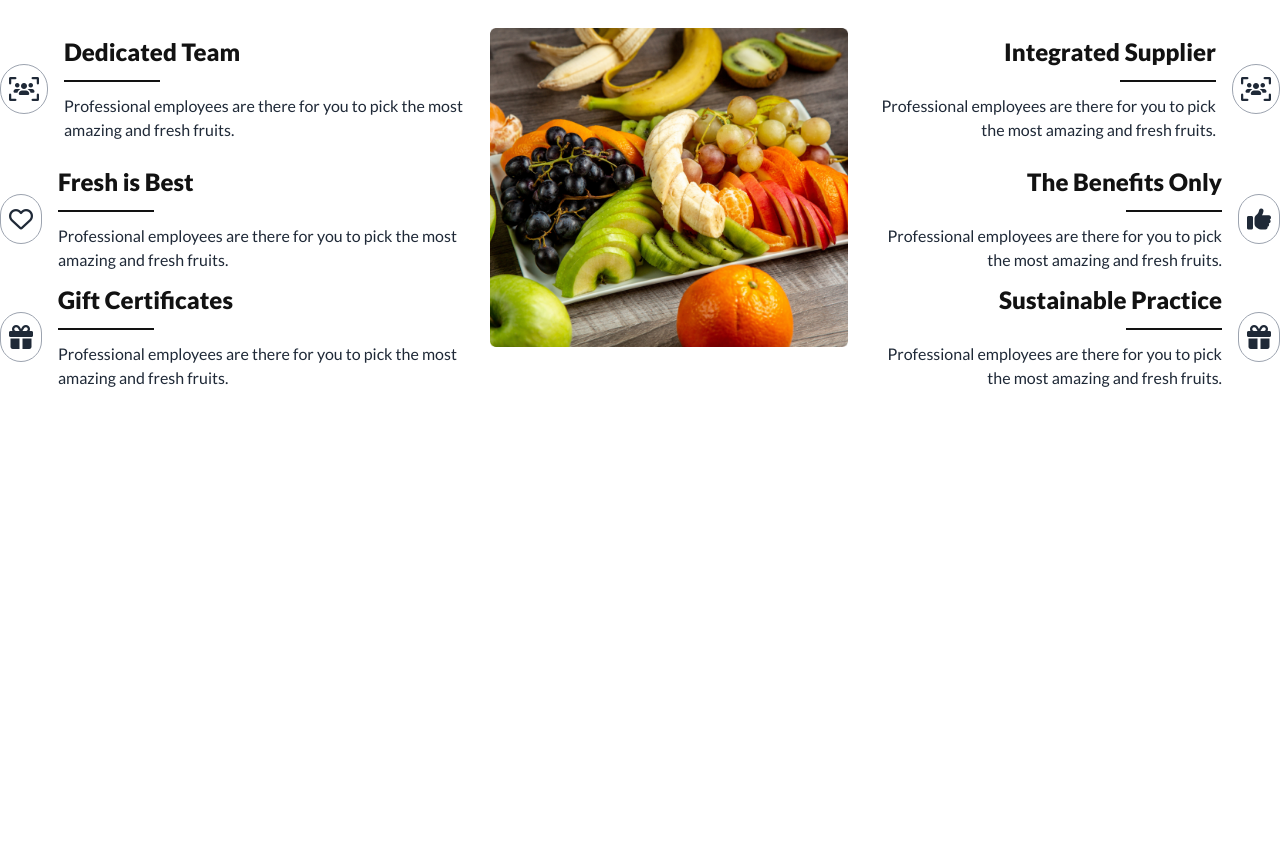
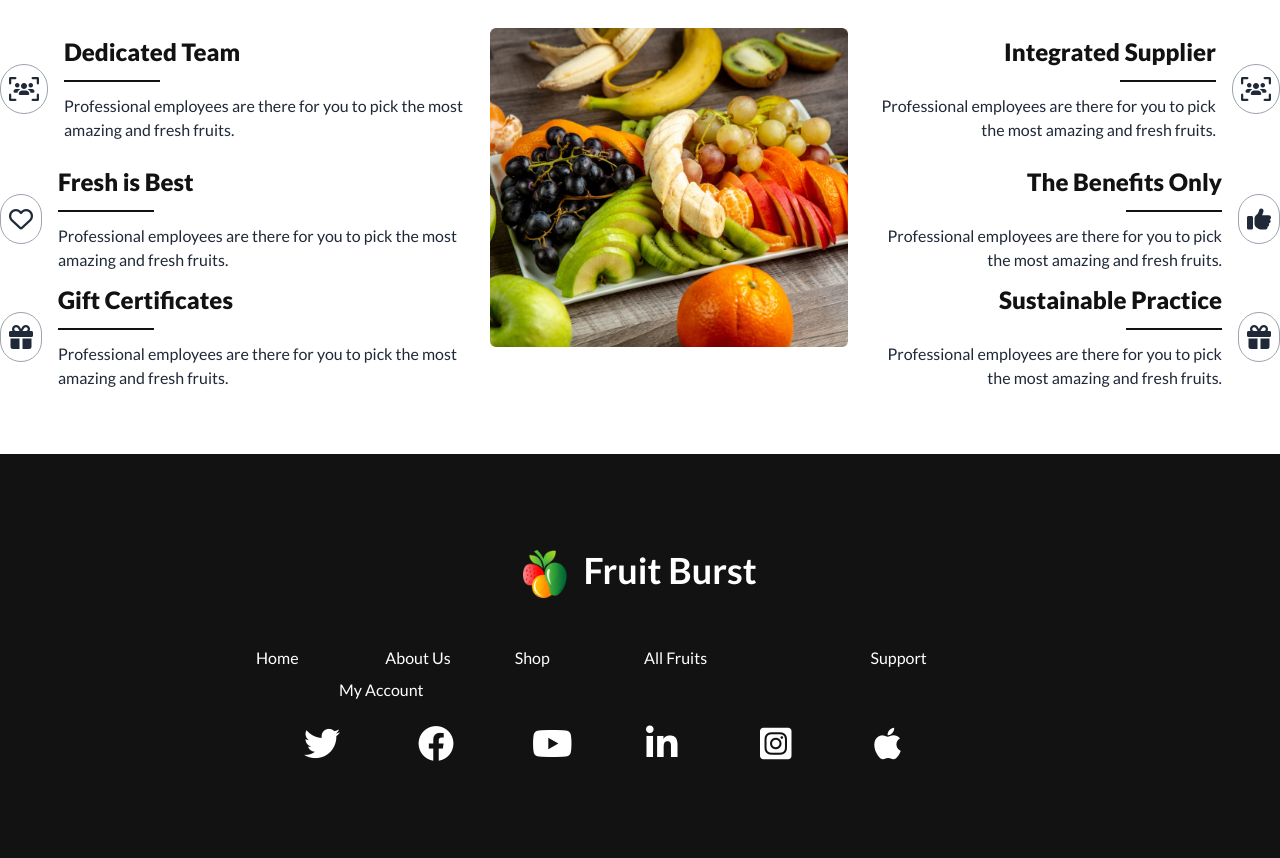
Before and after one commit to jewelmia24/assignment3-fruit-brust, a plain HTML site: page index.html in a window 1280 px wide. Shown: the part 1802-2660 px from the top of the page. Before the commit the page ends 2256 px from the top, so only its background shows below. Drawn offline with nearby package versions, Linux system fonts and the light colour scheme.

Commit message:
added footer section

```diff
--- a/index.html
+++ b/index.html
@@ -539,8 +539,41 @@
         </section>
         <!-- why chose us section end -->
 
+    </main>
 
-    </main>
+
+    <footer class="bg-[#121212]">
+        <section class="py-24 max-w-3xl mx-4 md:mx-6 lg:mx-auto">
+            <div class="flex gap-4 justify-center">
+                <img class="w-8 lg:w-11" src="./images/logo.png" alt="">
+                <h3 class="text-[#FFF] text-2xl lg:text-4xl font-bold">Fruit Burst</h3>
+            </div>
+
+            <div class="mt-12">
+                <ul class="grid grid-cols-4 lg:grid-cols-6 gap-2 text-white">
+                    <li><a href="">Home</a></li>
+                    <li><a href=""></a>About Us</li>
+                    <li><a href=""></a>Shop</li>
+                    <li><a href=""></a>All Fruits</li>
+                    <li class="col-span-2 flex justify-center"><a href=""></a>Support</li>
+                    <li class="col-span-2 flex justify-center"><a href=""></a>My Account</li>
+                </ul>
+            </div>
+
+            <div class="text-white text-2xl lg:text-4xl grid grid-cols-6 gap-3 lg:grid-cols-6 mt-6 max-w-2xl mx-auto">
+                <i class="fa-brands fa-twitter"></i>
+                <i class="fa-brands fa-facebook"></i>
+                <i class="fa-brands fa-youtube"></i>
+                <i class="fa-brands fa-linkedin-in"></i>
+                <i class="fa-brands fa-square-instagram"></i>
+                <i class="fa-brands fa-apple"></i>
+
+            </div>
+
+
+        </section>
+    </footer>
+
 </body>
 
 </html>
```
